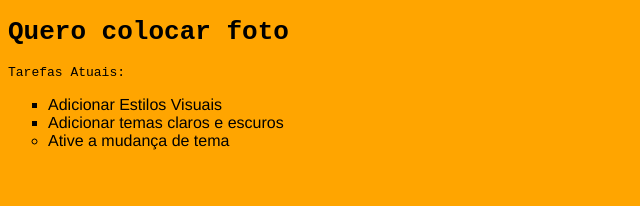
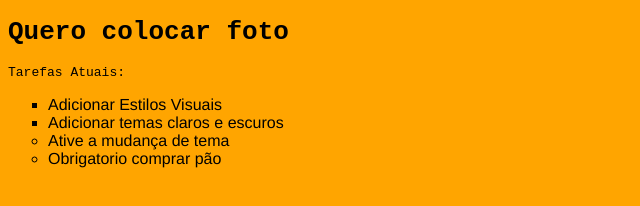
Before and after one commit to programador-frontend/html-portfolio, a plain HTML site: page index.html in a window 1280 px wide. Shown: the whole page, without its empty margins (0-640 px from the left). Drawn offline with Linux system fonts and the light colour scheme.

Commit message:
Update index.html
só testando aqui

```diff
--- a/index.html
+++ b/index.html
@@ -18,6 +18,7 @@
       <li class="list">Adicionar Estilos Visuais</li>
       <li class="list">Adicionar temas claros e escuros</li>
       <li>Ative a mudança de tema</li>
+      <li>Obrigatorio comprar pão</li>
     </ul>
 
 
```
